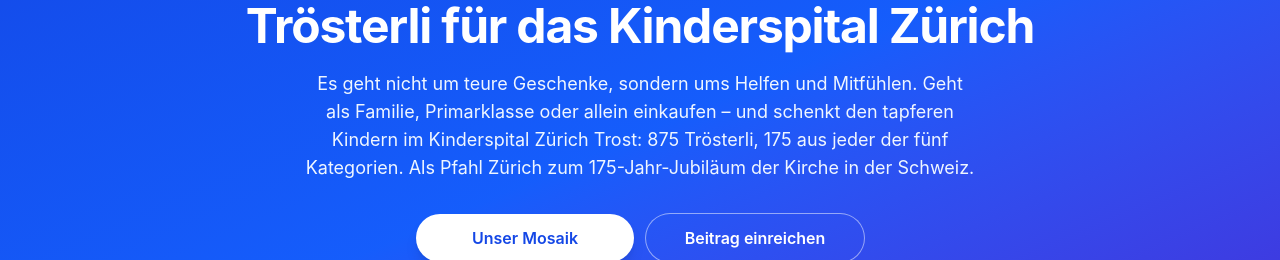
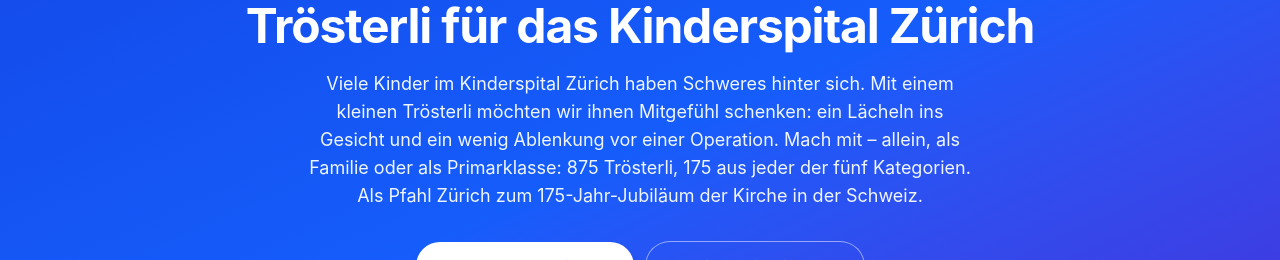
Before and after one commit to Phhofm/justserve-kispi-175, a Vue app: page / in a window 1280 px wide. Shown: the part 142-402 px from the top of the page. Built offline with nearby package versions, Linux system fonts and the light colour scheme; no server answers; the database is empty.

Commit message:
content: kirchenname entfernt, hero mit warum zuerst, spende ohne check-hinweis

```diff
--- a/src/components/DonationSection.vue
+++ b/src/components/DonationSection.vue
@@ -43,7 +43,6 @@
           <div class="h-full rounded-full bg-blue-600" style="width: 0%" />
         </div>
         <p class="mt-2 text-xs text-slate-500">
-          Ab 1’000 CHF Gesamtspende empfängt uns das Kinderspital zur offiziellen Scheck-Übergabe.
           Der Spendenstand wird nach dem Start der Aktion ergänzt.
         </p>
       </div>
--- a/src/components/HeroSection.vue
+++ b/src/components/HeroSection.vue
@@ -15,9 +15,10 @@
         Trösterli für das Kinderspital Zürich
       </h1>
       <p class="mx-auto mt-5 max-w-2xl text-base text-blue-50 sm:text-lg">
-        Es geht nicht um teure Geschenke, sondern ums Helfen und Mitfühlen. Geht als Familie,
-        Primarklasse oder allein einkaufen – und schenkt den tapferen Kindern im Kinderspital Zürich
-        Trost: {{ gesamtziel }} Trösterli, 175 aus jeder der fünf Kategorien. Als Pfahl Zürich zum
+        Viele Kinder im Kinderspital Zürich haben Schweres hinter sich. Mit einem kleinen Trösterli
+        möchten wir ihnen Mitgefühl schenken: ein Lächeln ins Gesicht und ein wenig Ablenkung vor
+        einer Operation. Mach mit – allein, als Familie oder als Primarklasse:
+        {{ gesamtziel }} Trösterli, 175 aus jeder der fünf Kategorien. Als Pfahl Zürich zum
         175-Jahr-Jubiläum der Kirche in der Schweiz.
       </p>
 
--- a/src/components/SiteFooter.vue
+++ b/src/components/SiteFooter.vue
@@ -1,6 +1,5 @@
 <template>
   <footer class="border-t border-slate-200 bg-white py-8 text-center text-sm text-slate-500">
     <p>JustServe Pfahl Zürich · Mit Liebe für das Kinderspital Zürich</p>
-    <p class="mt-1">Kirche Jesu Christi der Heiligen der Letzten Tage</p>
   </footer>
 </template>
```
Also changed, not shown: 2 other files (tests, documents, lock files or other folders).
